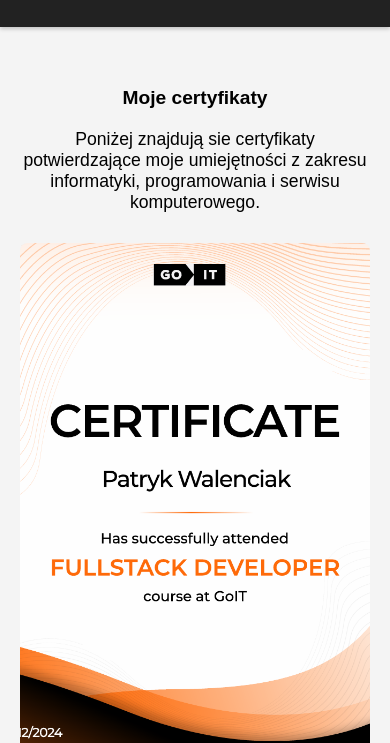
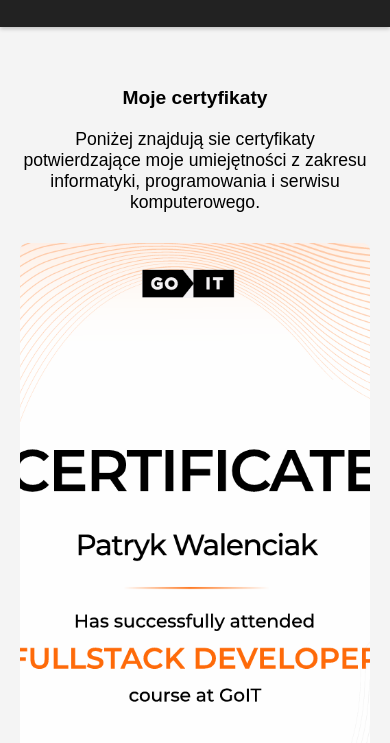
Before and after one commit to PatrykWalenciak/Raccoon---Serwis-Komputerowy, a plain HTML site: page certyfikat.html in a window 390 px wide. Shown: the part 118-861 px from the top of the page. Drawn offline with Linux system fonts and the light colour scheme.

Commit message:
Update style.css

```diff
--- a/CSS/style.css
+++ b/CSS/style.css
@@ -460,7 +460,7 @@
 
   .cert-img {
     width: auto;
-    height: 600px;
+    height: 768px;
     background-size: cover;
     background-position: center;
     border-radius: 8px;
```
